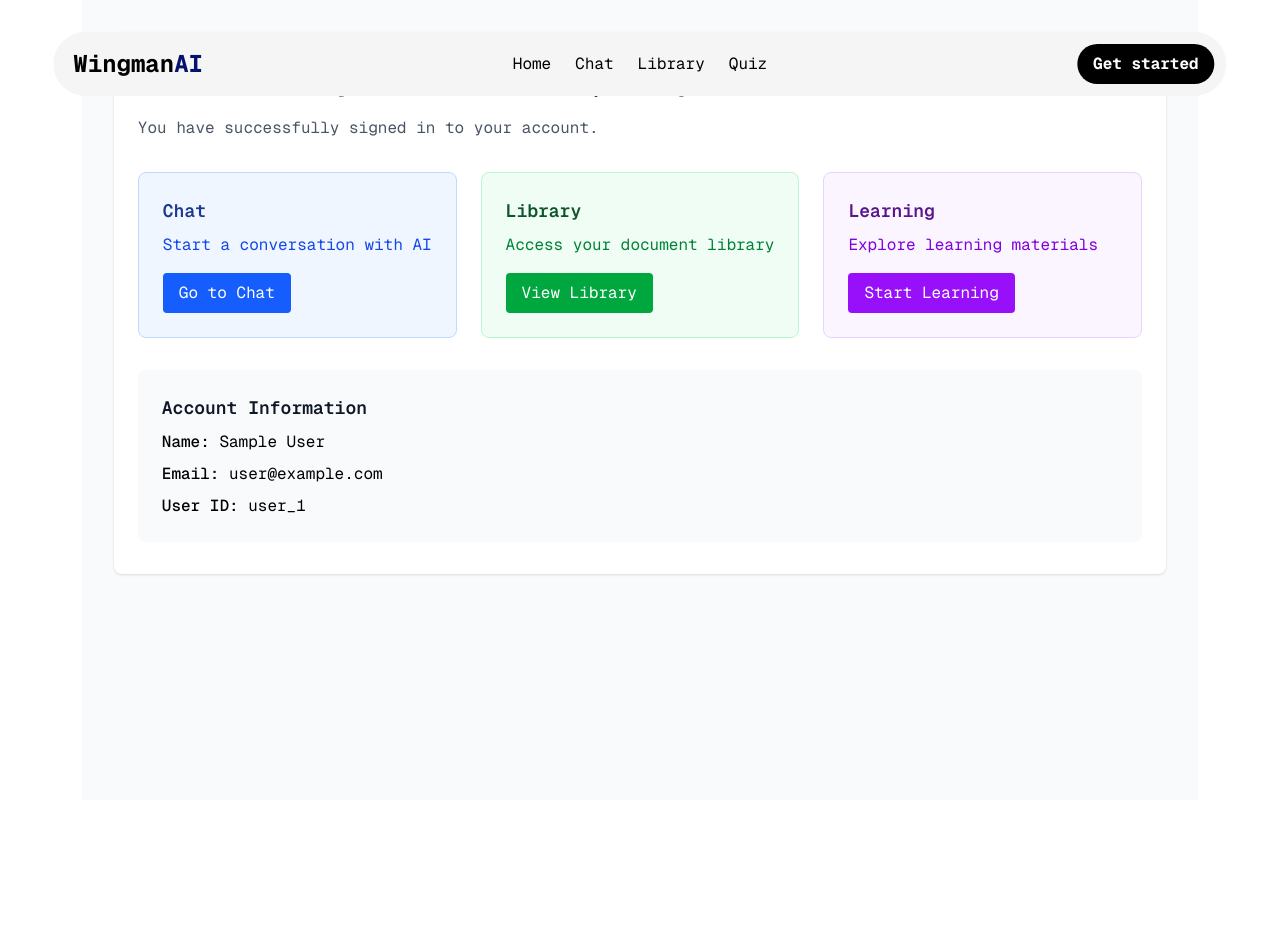
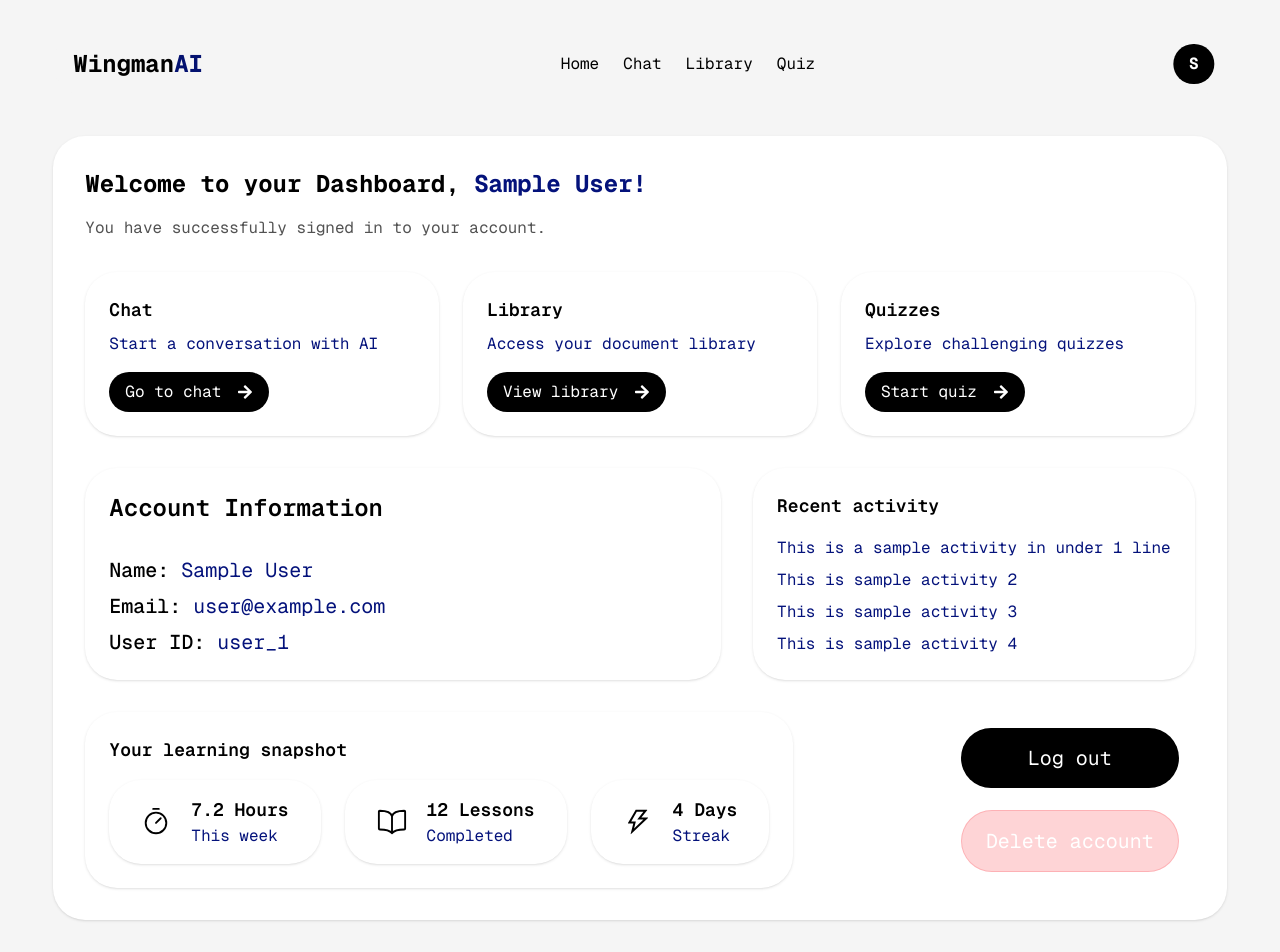
Before and after one commit to eulerbutcooler/wingman, a Next.js app: page /dashboard in a window 1280 px wide. Shown: the top 952 px of the page. Before the commit the page ends 800 px from the top, so only its background shows below. Built offline with nearby package versions, Linux system fonts and the light colour scheme; no server answers; sample sign-in values are in the browser's storage.

Commit message:
dashboard ui, logged in state for navbar, hover effects on hero page cards

```diff
--- a/src/app/(auth)/sign-in/[[...index]]/page.tsx
+++ b/src/app/(auth)/sign-in/[[...index]]/page.tsx
@@ -36,11 +36,9 @@ export default function SignInPage() {
         if (response.ok) {
           const data = await response.json()
           if (!data.verified) {
-            toast.error('Please verify your email before signing in.')
-            // Optionally redirect to verification page
-            setTimeout(() => {
-              router.push(`/verify-otp?email=${encodeURIComponent(email)}`)
-            }, 2000)
+            toast.error('User is not registered.')
+
+
             return
           }
         }
--- a/src/app/dashboard/page.tsx
+++ b/src/app/dashboard/page.tsx
@@ -1,9 +1,13 @@
 'use client'
 
 import { useSession } from 'next-auth/react'
+import { FaArrowRight } from "react-icons/fa";
 import { useRouter } from 'next/navigation'
 import { useEffect } from 'react'
-
+import { PiTimer } from "react-icons/pi";
+import { IoBookOutline } from "react-icons/io5";
+import { AiOutlineThunderbolt } from "react-icons/ai";
+import Image from 'next/image'
 export default function DashboardPage() {
   const { data: session, status } = useSession()
   const router = useRouter()
@@ -29,59 +33,116 @@ export default function DashboardPage() {
   }
 
   return (
-    <div className="min-h-screen bg-gray-50 py-8">
-      <div className="max-w-7xl mx-auto px-4 sm:px-6 lg:px-8">
-        <div className="bg-white shadow rounded-lg">
-          <div className="px-6 py-8">
-            <h1 className="text-3xl font-bold text-gray-900 mb-4">
-              Welcome to your Dashboard, {session.user?.name}!
+    <div className="min-h-screen w-[100vw] bg-[#f5f5f5]">
+      <div className=" mx-auto max-w-11/12 pt-34 pb-12">
+        <div className=" shadow-sm bg-white rounded-4xl">
+          <div className="px-8 py-8">
+            <h1 className="text-2xl font-bold text-black mb-4">
+              Welcome to your Dashboard, <span className="text-navy">{session.user?.name}!</span>
             </h1>
-            <p className="text-gray-600 mb-8">
+            <p className="text-neutral-600 mb-8">
               You have successfully signed in to your account.
             </p>
 
             <div className="grid grid-cols-1 md:grid-cols-2 lg:grid-cols-3 gap-6">
-              <div className="bg-blue-50 p-6 rounded-lg border border-blue-200">
-                <h3 className="text-lg font-semibold text-blue-900 mb-2">Chat</h3>
-                <p className="text-blue-700 mb-4">Start a conversation with AI</p>
+              <div className="shadow-sm p-6 hover:shadow-xl transition-all duration-300 rounded-4xl ">
+                <h3 className="text-lg font-semibold text-black mb-2">Chat</h3>
+                <p className="text-navy mb-4">Start a conversation with AI</p>
                 <button
                   onClick={() => router.push('/chat')}
-                  className="bg-blue-600 text-white px-4 py-2 rounded hover:bg-blue-700 transition-colors"
+                  className="bg-black text-white flex items-center gap-2 px-4 py-2 cursor-pointer rounded-4xl hover:scale-101 transition-colors"
                 >
-                  Go to Chat
+                  Go to chat
+                                    <FaArrowRight className="inline-block ml-2" />
+
                 </button>
               </div>
 
-              <div className="bg-green-50 p-6 rounded-lg border border-green-200">
-                <h3 className="text-lg font-semibold text-green-900 mb-2">Library</h3>
-                <p className="text-green-700 mb-4">Access your document library</p>
+              <div className="shadow-sm p-6 hover:shadow-xl transition-all duration-300 rounded-4xl ">
+                <h3 className="text-lg font-semibold text-black mb-2">Library</h3>
+                <p className="text-navy mb-4">Access your document library</p>
                 <button
                   onClick={() => router.push('/library')}
-                  className="bg-green-600 text-white px-4 py-2 rounded hover:bg-green-700 transition-colors"
+                  className="bg-black text-white px-4 flex items-center gap-2 py-2 cursor-pointer rounded-4xl hover:scale-101 transition-colors"
                 >
-                  View Library
+                  View library
+                  <FaArrowRight className="inline-block ml-2" />
                 </button>
               </div>
 
-              <div className="bg-purple-50 p-6 rounded-lg border border-purple-200">
-                <h3 className="text-lg font-semibold text-purple-900 mb-2">Learning</h3>
-                <p className="text-purple-700 mb-4">Explore learning materials</p>
+              <div className="shadow-sm p-6 hover:shadow-xl transition-all duration-300 rounded-4xl ">
+                <h3 className="text-lg font-semibold text-black mb-2">Quizzes</h3>
+                <p className="text-navy mb-4">Explore challenging quizzes</p>
                 <button
-                  onClick={() => router.push('/learning')}
-                  className="bg-purple-600 text-white px-4 py-2 rounded hover:bg-purple-700 transition-colors"
+                  onClick={() => router.push('/quiz')}
+                  className="bg-black text-white flex gap-2 items-center px-4 py-2 cursor-pointer rounded-4xl hover:scale-101 transition-colors"
                 >
-                  Start Learning
+
+                  Start quiz
+                                    <FaArrowRight className="inline-block ml-2" />
+
                 </button>
               </div>
             </div>
 
-            <div className="mt-8 bg-gray-50 p-6 rounded-lg">
-              <h3 className="text-lg font-semibold text-gray-900 mb-2">Account Information</h3>
-              <div className="space-y-2">
-                <p><span className="font-medium">Name:</span> {session.user?.name}</p>
-                <p><span className="font-medium">Email:</span> {session.user?.email}</p>
-                <p><span className="font-medium">User ID:</span> {(session.user as any)?.id}</p>
+            <div className='flex mt-8 gap-8 justify-between'>
+              <div className=" bg-white p-6 flex-col flex justify-between flex-1 rounded-4xl shadow-sm">
+                <div className="text-2xl font-semibold text-black ">Account Information</div>
+                <div className="space-y-2 pt-2">
+                  <p className='text-navy text-xl'><span className="font-medium text-black">Name:</span> {session.user?.name}</p>
+                  <p className='text-navy text-xl'><span className="font-medium text-black">Email:</span> {session.user?.email}</p>
+                  <p className='text-navy text-xl'><span className="font-medium text-black">User ID:</span> {(session.user as any)?.id}</p>
+                </div>
               </div>
+              <div className='p-6 rounded-4xl shadow-sm hover:shadow-xl gap-2 flex flex-col transition-all duration-300'>
+                <h3 className='text-lg font-semibold text-black'>Recent activity</h3>
+                <p className='text-navy pt-2'>This is a sample activity in under 1 line</p>
+                <p className='text-navy'>This is sample activity 2 </p>
+                <p className='text-navy'>This is sample activity 3 </p>
+                <p className='text-navy'>This is sample activity 4 </p>
+
+              </div>
+            </div>
+            <div className='flex justify-between gap-8 mt-8'>
+              <div className='p-6 rounded-4xl   transition-all flex flex-col  duration-300 shadow-sm'>
+
+                <h3 className='text-lg font-semibold text-black'>Your learning snapshot</h3>
+                <div className='gap-6  flex pt-4'>
+                  <div className=' flex items-center rounded-4xl shadow-sm hover:shadow-xl transition-all duration-300 p-4 px-8 gap-3'>
+                    <PiTimer className='text-3xl text-black mr-2' />
+                    <div className='flex flex-col'>
+                      <p className='text-lg font-semibold'>7.2 Hours</p>
+                      <p className='text-navy'>This week</p>
+                    </div>
+
+                  </div>
+                  <div className=' flex items-center rounded-4xl shadow-sm hover:shadow-xl transition-all duration-300 p-4 px-8 gap-3'>
+                    <IoBookOutline className='text-3xl text-black mr-2' />
+                    <div className='flex flex-col'>
+                      <p className='text-lg font-semibold'>12 Lessons</p>
+                      <p className='text-navy'>Completed</p>
+                    </div>
+
+                  </div>
+                  <div className=' flex items-center rounded-4xl shadow-sm hover:shadow-xl transition-all duration-300 p-4 px-8 gap-3'>
+                    <AiOutlineThunderbolt className='text-3xl text-black mr-2' />
+                    <div className='flex flex-col'>
+                      <p className='text-lg font-semibold'>4 Days</p>
+                      <p className='text-navy'>Streak</p>
+                    </div>
+
+                  </div>
+                </div>
+
+
+              </div>
+
+
+              <div className='flex justify-between p-4 flex- flex-col'>
+                <button className='rounded-4xl bg-black text-white px-6 py-4 cursor-pointer text-xl'>Log out</button>
+                <button className='rounded-4xl bg-red-500/20 border border-red-500/20 hover:bg-red-500 transition-all duration-150 cursor-pointer text-white px-6 py-4 text-xl'>Delete account</button>
+              </div>
+
             </div>
           </div>
         </div>
--- a/src/app/globals.css
+++ b/src/app/globals.css
@@ -10,11 +10,29 @@
 
 }
 
+
+@theme inline {
+  --animate-aurora: aurora 60s linear infinite;
+  @keyframes aurora {
+    from {
+      background-position:
+        50% 50%,
+        50% 50%;
+    }
+    to {
+      background-position:
+        350% 50%,
+        350% 50%;
+    }
+  }
+}
+
+
 .navyblue{
   color: #041270;
 }
 :root {
-  --background: #f5f5f5;
+  /* --background: #f5f5f5; */
   --foreground: #171717;
   --navy: #04127b;
 
--- a/src/app/layout.tsx
+++ b/src/app/layout.tsx
@@ -3,7 +3,7 @@ import { Geist, Geist_Mono, Inter } from "next/font/google";
 import "./globals.css";
 
 import Navbar from "@/components/ui/navbar";
-
+import AuroraBackground from "@/components/ui/aurora";
 import ClientLayout from "@/components/ClientLayout";
 import { AuthProvider } from "@/components/AuthProvider";
 
--- a/src/components/ui/navbar.tsx
+++ b/src/components/ui/navbar.tsx
@@ -3,8 +3,10 @@
 import Link from "next/link";
 import router from "next/router";
 import { useEffect, useRef } from "react";
+import { useSession } from "next-auth/react"
 
 export default function Navbar() {
+  const { data: session, status } = useSession()
   const navRef = useRef<HTMLDivElement | null>(null);
   const sentRef = useRef<HTMLDivElement | null>(null);
 
@@ -59,9 +61,19 @@ export default function Navbar() {
         </div>
 
         <div className="font-bold">
-          <Link href="/sign-in">
-            <button className="py-2 px-4 bg-black cursor-pointer rounded-full text-white">Get started</button>
-          </Link>
+        {!session ? (
+  <Link href="/sign-in">
+    <button className="py-2 px-4 bg-black cursor-pointer rounded-full text-white">
+      Get started
+    </button>
+  </Link>
+) : (
+  <Link href="/dashboard">
+    <button className="py-2 px-4 bg-black cursor-pointer rounded-full text-white">
+      {session.user?.name?.charAt(0).toUpperCase()}
+    </button>
+  </Link>
+)}
         </div>
       </div>
     </>
```
Also changed, not shown: src/app/hero/page.tsx (+8 -8 lines), src/app/page.tsx (+6 -1 lines), src/components/ui/aurora.tsx (added, +61 -0 lines), public/engine.png (added).
